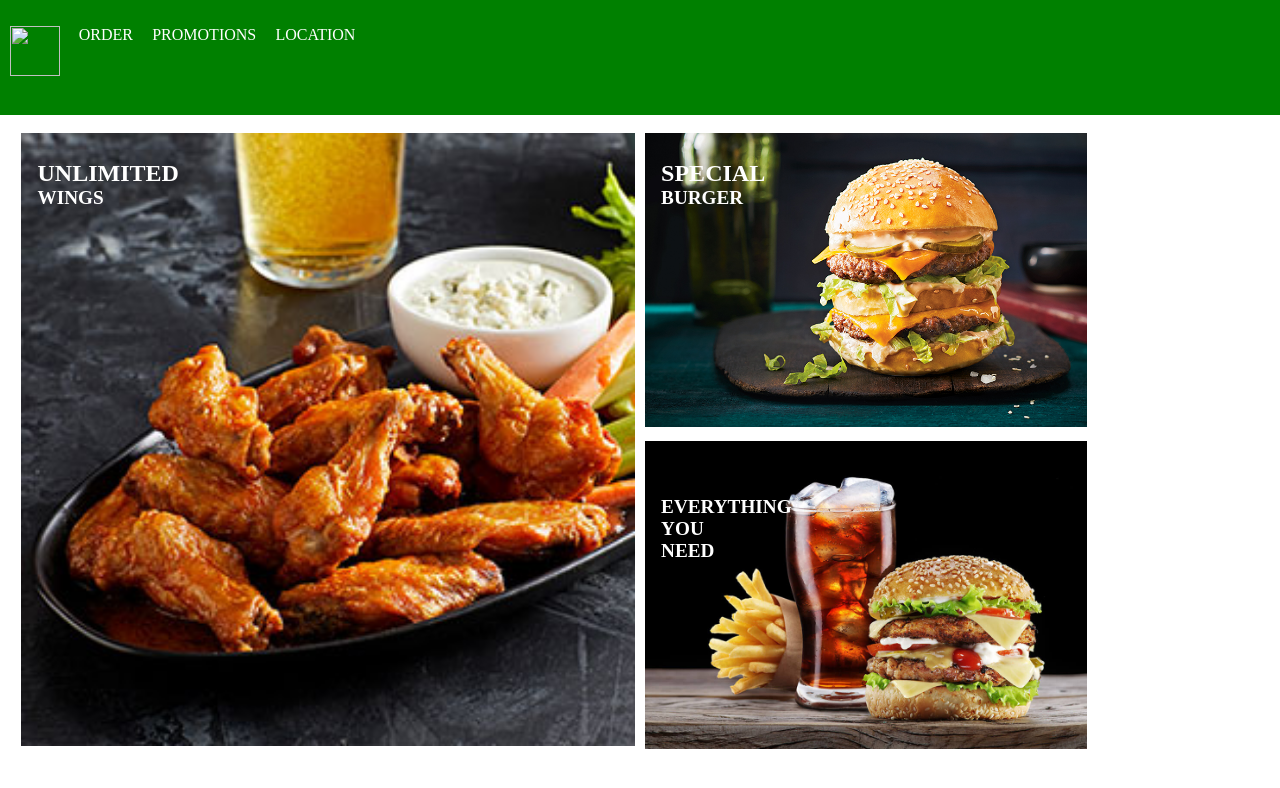
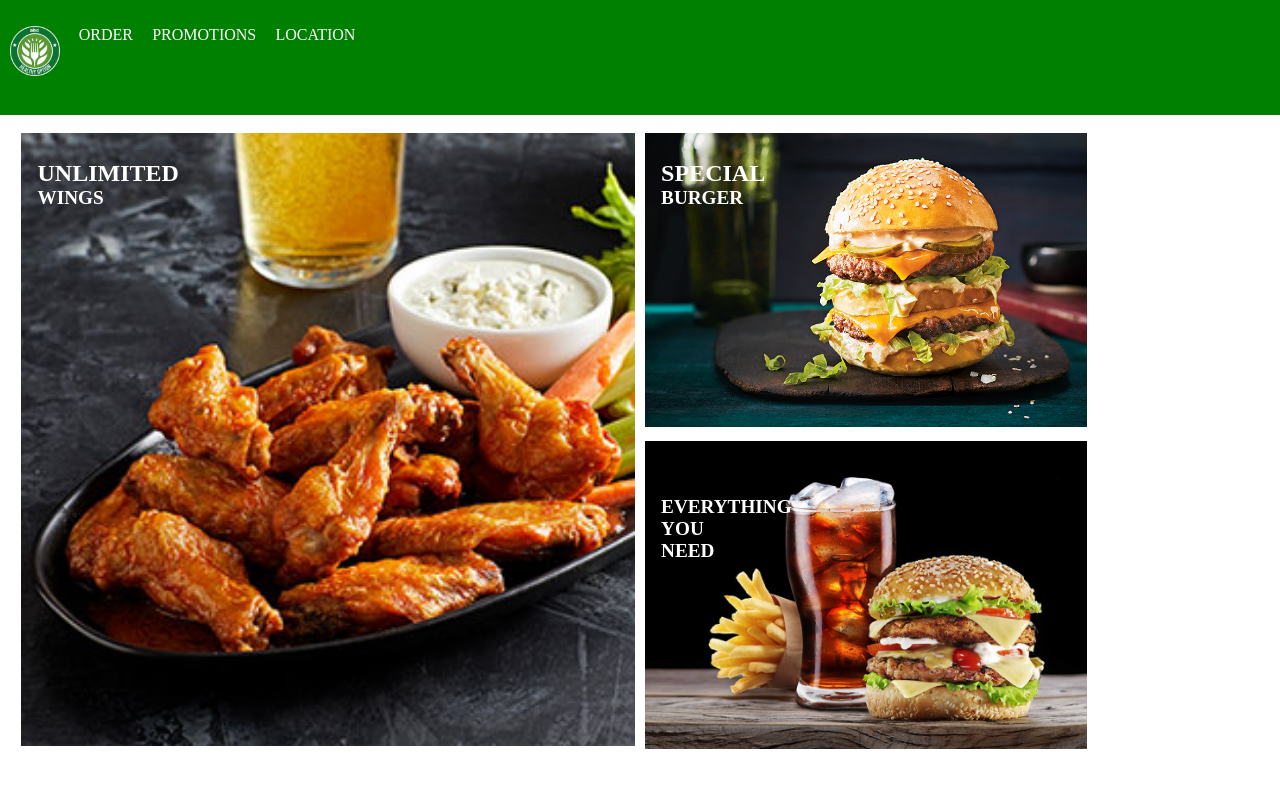
Before and after one commit to prosaox/Food-ordering, a plain HTML site: page index.html in a window 1280 px wide. Drawn offline with nearby package versions, Linux system fonts and the light colour scheme.

Commit message:
Update index.html

```diff
--- a/index.html
+++ b/index.html
@@ -15,7 +15,7 @@
 
         <ul class="navBar">
             <li>
-                <a href="index.html"><img src="abc.png" style="width:50px;height: 50px;vertical-align: middle;"></a>
+                <a href="index.html"><img src="Image/abc.png" style="width:50px;height: 50px;vertical-align: middle;"></a>
             </li>
             <li><a href="order.html">ORDER</a></li>
             <li><a href="promotion.html">PROMOTIONS</a></li>
```
